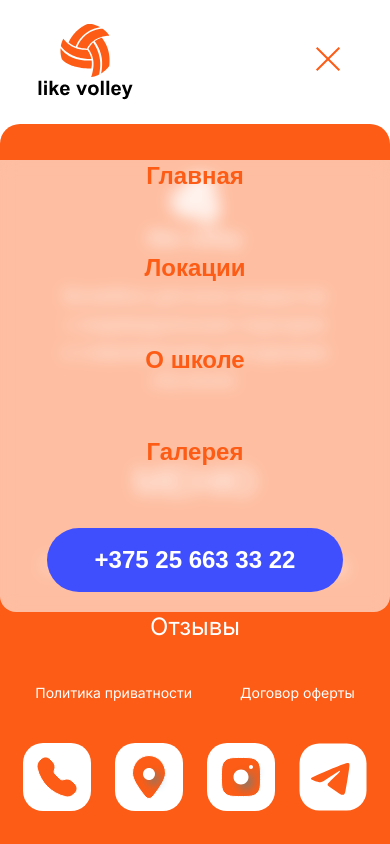
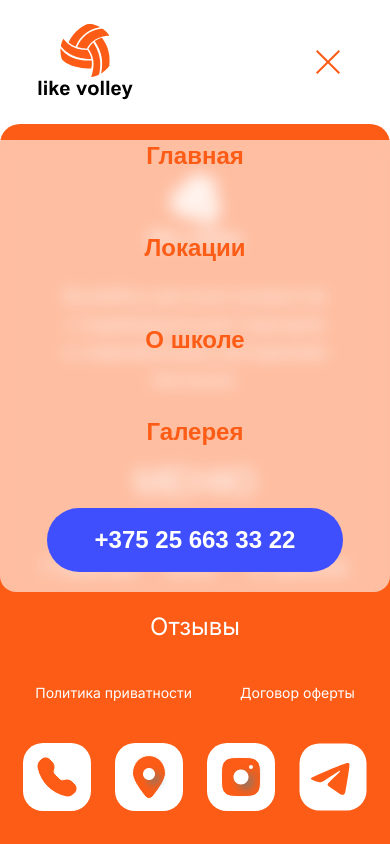
Before and after one commit to evgeniyworkbel/like-volley, a Next.js app: page /about in a window 390 px wide. Both pictures are taken after a click on the button 326 px from the left and 70 px from the top of the page. Shown: the top 844 px of the page. Built offline with nearby package versions, Linux system fonts and the light colour scheme; a web font is replaced by a local one.

Commit message:
fix(widgets): add imation for mobileMenu

```diff
--- a/src/widgets/header/ui/ burger-menu-icon.tsx
+++ b/src/widgets/header/ui/burger-menu-icon.tsx
@@ -1,6 +1,6 @@
 export function BurgerMenuIcon() {
   return (
-    <div className="flex flex-col gap-2 [&_>*]:w-8 [&_>*]:border [&_>*]:border-accent-orange">
+    <div className="z-20 flex flex-col gap-2 [&_>*]:w-8 [&_>*]:border [&_>*]:border-accent-orange">
       <div></div>
       <div></div>
       <div></div>
--- a/src/widgets/header/ui/close-menu-icon.tsx
+++ b/src/widgets/header/ui/close-menu-icon.tsx
@@ -1,6 +1,6 @@
 export function CloseMenuIcon() {
   return (
-    <div className="relative h-7 w-7 xl:hidden">
+    <div className="relative z-20 h-7 w-7 xl:hidden">
       <div className="absolute top-1/2 left-1/2 h-0.5 w-8 -translate-x-1/2 -translate-y-1/2 rotate-45 bg-accent-orange"></div>
       <div className="absolute top-1/2 left-1/2 h-0.5 w-8 -translate-x-1/2 -translate-y-1/2 -rotate-45 bg-accent-orange"></div>
     </div>
--- a/src/widgets/header/ui/header.tsx
+++ b/src/widgets/header/ui/header.tsx
@@ -6,6 +6,7 @@ export function Header() {
   return (
     <header className="flex items-center justify-between py-6 pr-12 pl-6 text-accent-orange xl:px-20">
       <Image
+        className="z-20"
         src="/logo.svg"
         width={122}
         height={76}
--- a/src/widgets/header/ui/mobile-menu.tsx
+++ b/src/widgets/header/ui/mobile-menu.tsx
@@ -3,8 +3,9 @@
 import { useState, useEffect } from "react";
 import { CloseMenuIcon } from "./close-menu-icon";
 import { Navbar } from "./navbar";
-import { BurgerMenuIcon } from "./ burger-menu-icon";
+import { BurgerMenuIcon } from "./burger-menu-icon"; // исправлен путь (убран пробел)
 import { Button } from "@/shared/ui";
+import { cn } from "@/shared/lib";
 
 export function MobileMenu() {
   const [isOpen, setIsOpen] = useState<boolean>(false);
@@ -21,23 +22,20 @@ export function MobileMenu() {
   const closeMenu = () => setIsOpen(false);
 
   return (
-    <div className="xl:hidden">
-      {!isOpen && (
-        <Button onClick={openMenu}>
-          <BurgerMenuIcon />
-        </Button>
-      )}
-      {isOpen && (
-        <div className="xl:hidden">
-          <Button onClick={closeMenu}>
-            <CloseMenuIcon />
-          </Button>
-          <Navbar
-            className="fixed top-40 left-0 flex w-full flex-col rounded-b-2xl bg-[oklch(1_0_0_/_60%)] pb-5 font-shantell text-2xl backdrop-blur-sm transition-all duration-900 ease-in-out [&>*:last-child]:rounded-[40px] [&>*:last-child]:bg-accent-blue [&>*:last-child]:px-12 [&>*:last-child]:py-4 [&>*:last-child]:text-white [&>*:last-child]:no-underline"
-            onClick={closeMenu}
-          />
-        </div>
-      )}
+    <div className="flex xl:hidden">
+      <Button onClick={isOpen ? closeMenu : openMenu}>
+        {isOpen ? <CloseMenuIcon /> : <BurgerMenuIcon />}
+      </Button>
+      <Navbar
+        onClick={closeMenu}
+        className={cn(
+          "fixed top-5 left-0 z-10 w-full flex-col rounded-b-2xl bg-[oklch(1_0_0_/_60%)] pb-5 font-shantell text-2xl backdrop-blur-sm transition-all duration-500 ease-in-out [&>*:last-child]:rounded-[40px] [&>*:last-child]:bg-accent-blue [&>*:last-child]:px-12 [&>*:last-child]:py-4 [&>*:last-child]:text-white [&>*:last-child]:no-underline",
+          {
+            "translate-y-30": isOpen,
+            "pointer-events-none invisible -translate-y-full": !isOpen,
+          },
+        )}
+      />
     </div>
   );
 }
--- a/src/widgets/header/ui/navbar.tsx
+++ b/src/widgets/header/ui/navbar.tsx
@@ -8,7 +8,7 @@ export function Navbar({ className, onClick }: NavbarProps) {
   return (
     <nav
       className={cn(
-        "items-center gap-15 font-bold xl:text-lg [&>a:hover]:underline",
+        "flex items-center gap-15 font-bold xl:text-lg [&>a:hover]:underline",
         className,
       )}
     >
```
